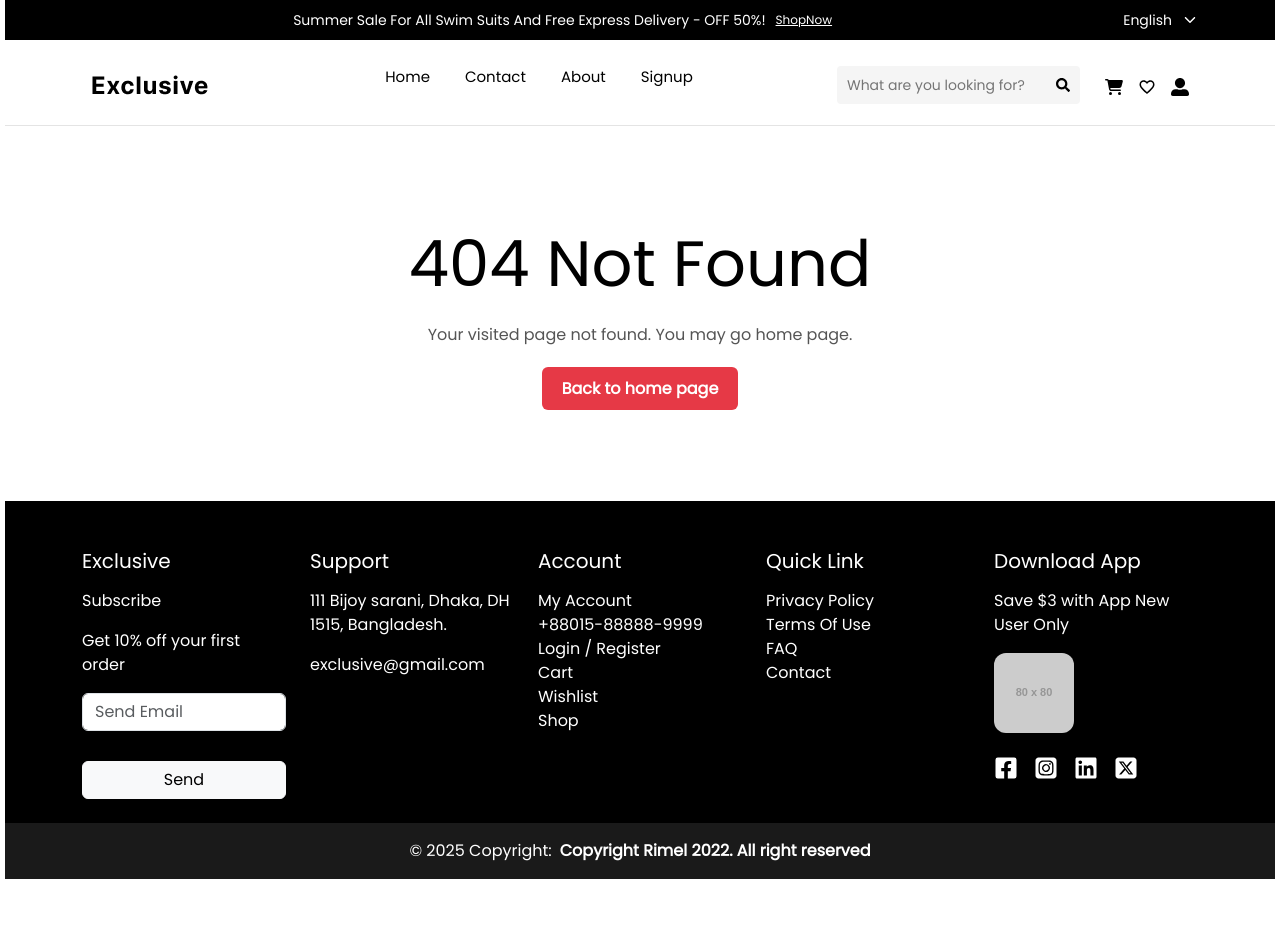
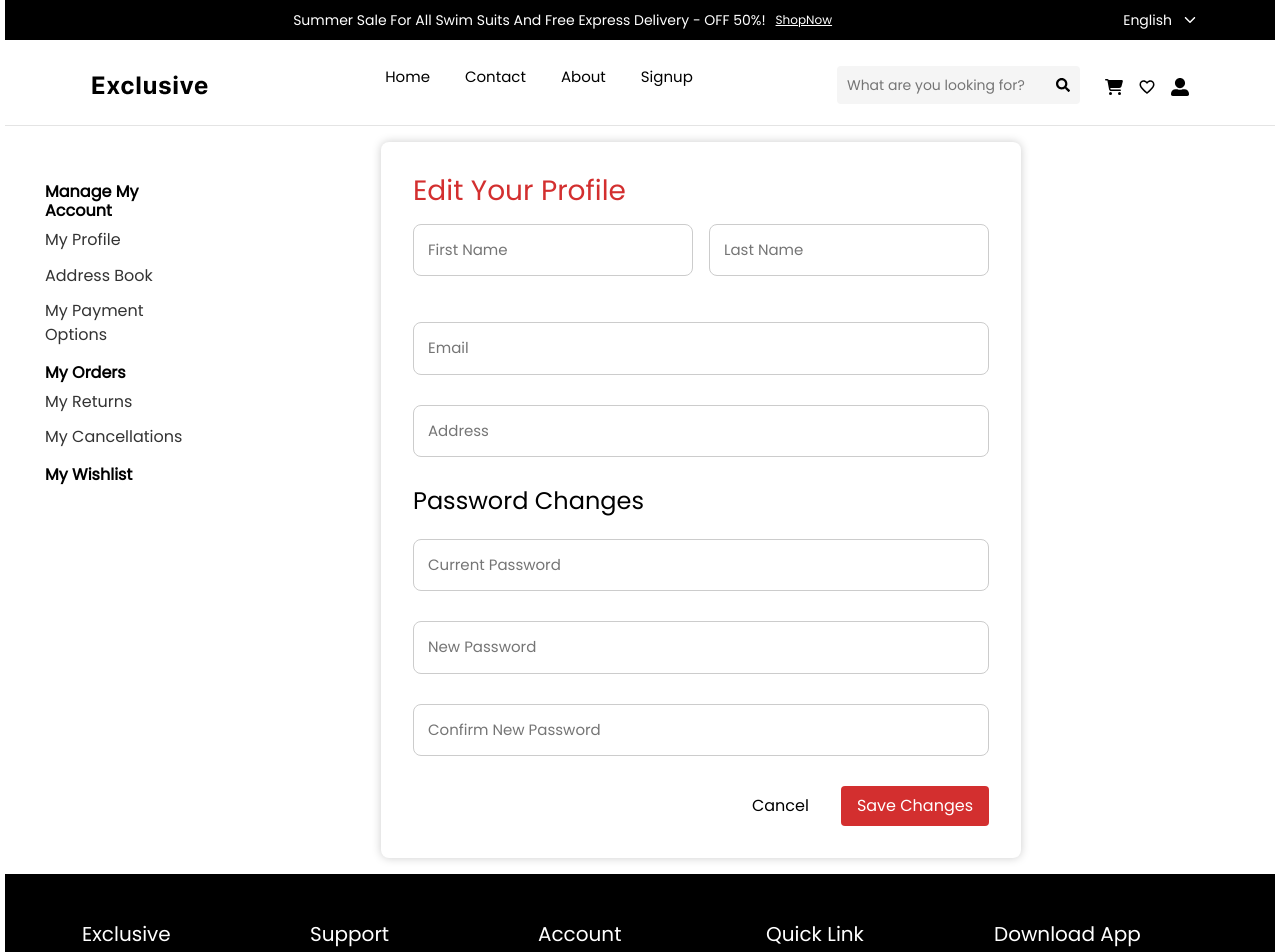
Before and after one commit to Team-5-Final-Project-Deep-Dive-25/Frontend, a React (Vite) app: page /account in a window 1280 px wide. Shown: the top 952 px of the page. Before the commit the page ends 879 px from the top, so only its background shows below. Built offline with nearby package versions, Linux system fonts and the light colour scheme.

Commit message:
added account page

```diff
--- /dev/null
+++ b/src/component/account/account.css
@@ -0,0 +1,129 @@
+.account-container {
+  display: flex;
+  max-width: 1000px;
+  margin: 1rem 1rem;
+  gap: 10rem;
+  flex-wrap: wrap;
+}
+
+
+.sidebar {
+  width: 200px;
+  padding: 1.5rem;
+  border-radius: 8px;
+
+
+}
+
+.sidebar-title {
+  font-size: 1rem;
+  font-weight: bold;
+  margin: 1rem 0 0.5rem;
+  color: #000;
+
+}
+
+.sidebar ul {
+  list-style: none;
+  padding-left: 0;
+  margin: 0 0 1rem;
+}
+
+.sidebar ul li {
+  margin-bottom: 0.7rem;
+}
+
+.sidebar ul li a {
+  text-decoration: none;
+  color: #333;
+  font-weight: normal;
+  transition: color 0.3s;
+}
+
+.sidebar ul li a:hover {
+  color: #d32f2f;
+}
+
+
+.edit-profile-container {
+  flex: 1;
+  padding: 2rem;
+  box-shadow: 0 0 10px #ccc;
+  border-radius: 8px;
+  background: white;
+}
+
+.edit-profile-container h3 {
+  color: #d32f2f;
+  margin-bottom: 1rem;
+}
+
+.input-row {
+  display: flex;
+  gap: 1rem;
+  margin-bottom: 1rem;
+}
+
+input {
+  width: 100%;
+  padding: 0.6rem;
+  margin-bottom: 1rem;
+  border: 1px solid #ccc;
+  border-radius: 4px;
+}
+
+
+.btn-group {
+  display: flex;
+  justify-content: flex-end;
+  gap: 1rem;
+}
+
+.cancel-btn {
+  padding: 0.5rem 1rem;
+  cursor: pointer;
+  border: 0px ;
+  background: white;
+}
+.cancel-btn:hover{
+    background-color: #ccc;
+    border-radius: 5px;
+}
+
+.save-btn {
+  padding: 0.5rem 1rem;
+  background: #d32f2f;
+  color: white;
+  border: none;
+  cursor: pointer;
+  border-radius: 4px;
+}
+
+.save-btn:hover {
+  background: #a61b1b;
+}
+
+
+@media (max-width: 768px) {
+  .account-container {
+    flex-direction: column;
+  }
+
+  .sidebar {
+    width: 100%;
+    margin-bottom: 1.5rem;
+  }
+
+  .input-row {
+    flex-direction: column;
+  }
+
+  .btn-group {
+    flex-direction: column;
+    gap: 0.5rem;
+  }
+
+  .btn-group button {
+    width: 100%;
+  }
+}
--- /dev/null
+++ b/src/component/account/account.jsx
@@ -0,0 +1,125 @@
+import React, { useState } from "react";
+import "./account.css";
+
+const EditProfile = () => {
+  const [formData, setFormData] = useState({
+    firstName: "",
+    lastName: "",
+    email: "",
+    address: "",
+    currentPassword: "",
+    newPassword: "",
+    confirmNewPassword: ""
+  });
+
+  const handleChange = (e) => {
+    const { name, value } = e.target;
+    setFormData((prev) => ({
+      ...prev,
+      [name]: value
+    }));
+  };
+
+  const handleCancel = () => {
+    alert("Changes canceled");
+  };
+
+  const handleSaveChanges = () => {
+    if (formData.newPassword !== formData.confirmNewPassword) {
+      alert("New passwords do not match!");
+      return;
+    }
+    alert("Changes saved!");
+  };
+
+  return (
+    <div className="account-container">
+      {/* Sidebar Links */}
+      <aside className="sidebar">
+        <h4 className="sidebar-title">Manage My Account</h4>
+        <ul>
+          <li><a href="#">My Profile</a></li>
+          <li><a href="#">Address Book</a></li>
+          <li><a href="#">My Payment Options</a></li>
+        </ul>
+
+        <h4 className="sidebar-title">My Orders</h4>
+        <ul>
+          <li><a href="#">My Returns</a></li>
+          <li><a href="#">My Cancellations</a></li>
+        </ul>
+
+        <h4 className="sidebar-title">My Wishlist</h4>
+      </aside>
+
+      {/* Profile Form */}
+      <div className="edit-profile-container">
+        <h3>Edit Your Profile</h3>
+        <form>
+          <div className="input-row">
+            <input
+              type="text"
+              name="firstName"
+              placeholder="First Name"
+              value={formData.firstName}
+              onChange={handleChange}
+            />
+            <input
+              type="text"
+              name="lastName"
+              placeholder="Last Name"
+              value={formData.lastName}
+              onChange={handleChange}
+            />
+          </div>
+          <input
+            type="email"
+            name="email"
+            placeholder="Email"
+            value={formData.email}
+            onChange={handleChange}
+          />
+          <input
+            type="text"
+            name="address"
+            placeholder="Address"
+            value={formData.address}
+            onChange={handleChange}
+          />
+          <h4>Password Changes</h4>
+          <input
+            type="password"
+            name="currentPassword"
+            placeholder="Current Password"
+            value={formData.currentPassword}
+            onChange={handleChange}
+          />
+          <input
+            type="password"
+            name="newPassword"
+            placeholder="New Password"
+            value={formData.newPassword}
+            onChange={handleChange}
+          />
+          <input
+            type="password"
+            name="confirmNewPassword"
+            placeholder="Confirm New Password"
+            value={formData.confirmNewPassword}
+            onChange={handleChange}
+          />
+          <div className="btn-group">
+            <button type="button" onClick={handleCancel} className="cancel-btn">
+              Cancel
+            </button>
+            <button type="button" onClick={handleSaveChanges} className="save-btn">
+              Save Changes
+            </button>
+          </div>
+        </form>
+      </div>
+    </div>
+  );
+};
+
+export default EditProfile;
```
Also changed, not shown: src/App.jsx (+7 -1 lines).
